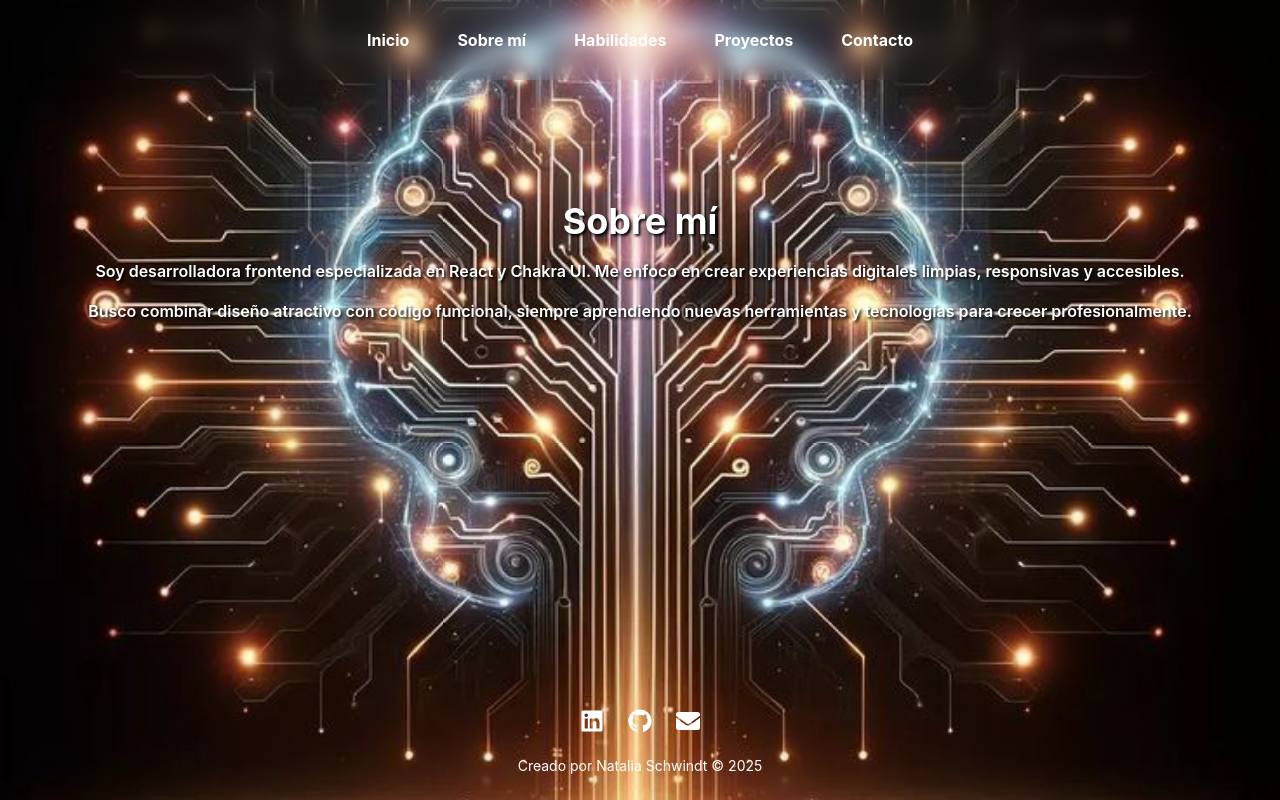
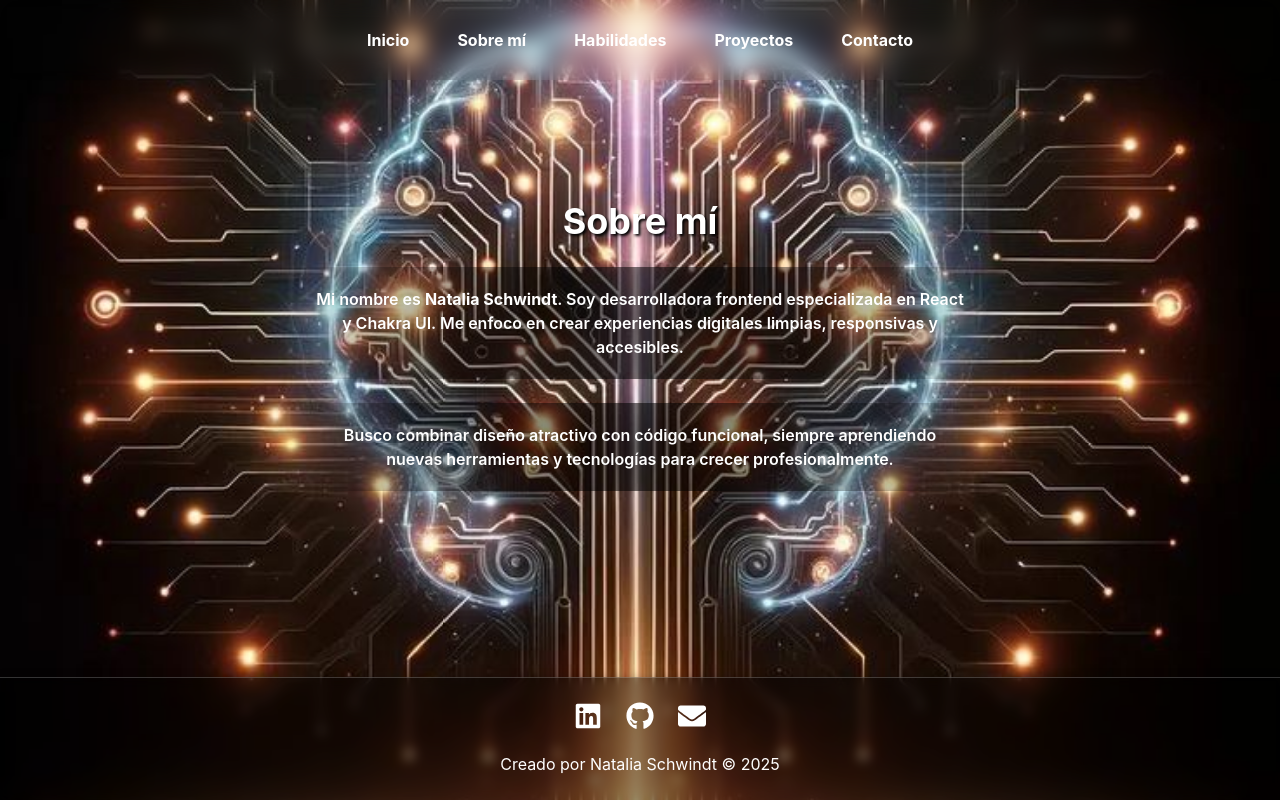
Before and after one commit to Natalia-Schwindt/portfolioReact2025, a React (Vite) app: page /presentation in a window 1280 px wide. Built offline with nearby package versions, Linux system fonts and the light colour scheme.

Commit message:
Mejorando visualizacion del texto

```diff
--- a/src/components/Footer.jsx
+++ b/src/components/Footer.jsx
@@ -1,23 +1,43 @@
-import { Box, Flex, Link, Icon, Text, HStack, VStack } from "@chakra-ui/react";
+import { Box, Link, Icon, Text, HStack, VStack } from "@chakra-ui/react";
 import { FaLinkedin, FaGithub, FaEnvelope } from "react-icons/fa";
 
 const Footer = () => {
   return (
-    <Box as="footer" bg="transparent" color="white" py={6} mt={8}>
+    <Box
+      as="footer"
+      py={6}
+      mt={8}
+      color="white"
+      bg={{ base: "transparent", lg: "rgba(0, 0, 0, 0.4)" }}
+      sx={{
+        backdropFilter: { lg: "blur(6px)" },
+        WebkitBackdropFilter: { lg: "blur(6px)" },
+        boxShadow: { lg: "0 2px 10px rgba(0, 0, 0, 0.3)" },
+        borderTop: { lg: "1px solid rgba(255, 255, 255, 0.2)" },
+      }}
+    >
       <VStack spacing={4}>
         <HStack spacing={6}>
-          <Link href="https://www.linkedin.com/in/natalia-schwindt-3a3438115/" isExternal aria-label="LinkedIn">
-            <Icon as={FaLinkedin} boxSize={6} />
+          <Link
+            href="https://www.linkedin.com/in/natalia-schwindt-3a3438115/"
+            isExternal
+            aria-label="LinkedIn"
+          >
+            <Icon as={FaLinkedin} boxSize={{ base: 6, lg: 7 }} />
           </Link>
-          <Link href="https://github.com/Natalia-Schwindt" isExternal aria-label="GitHub">
-            <Icon as={FaGithub} boxSize={6} />
+          <Link
+            href="https://github.com/Natalia-Schwindt"
+            isExternal
+            aria-label="GitHub"
+          >
+            <Icon as={FaGithub} boxSize={{ base: 6, lg: 7 }} />
           </Link>
           <Link href="mailto:naty8014l@gmail.com" aria-label="Correo">
-            <Icon as={FaEnvelope} boxSize={6} />
+            <Icon as={FaEnvelope} boxSize={{ base: 6, lg: 7 }} />
           </Link>
         </HStack>
 
-        <Text fontSize="sm" textAlign="center">
+        <Text fontSize={{ base: "sm", lg: "md" }} textAlign="center">
           Creado por Natalia Schwindt © 2025
         </Text>
       </VStack>
--- a/src/pages/Contact.jsx
+++ b/src/pages/Contact.jsx
@@ -15,15 +15,27 @@ const Contact = () => {
         fontSize={["3xl", "4xl"]}
         mb={6}
         fontWeight="semibold"
+        textShadow="2px 2px 3px rgba(0,0,0,1)"
       >
         Contacto
       </Heading>
 
-      <Text
-        fontSize={["sm", "md"]} fontWeight="semibold" textShadow="2px 2px 3px rgba(0,0,0,1)"
+      <Box
+        maxW="700px"
+        mx="auto"
+        px={[4, 6]}
+        py={[3, 5]}
+        borderRadius="xl"
+        bg="radial-gradient(circle, rgba(0,0,0,0.6) 0%, rgba(0,0,0,0.2) 80%, transparent 100%)"
       >
-        ¿Te gustaría colaborar conmigo, tienes alguna consulta o simplemente quieres saber más sobre mi trabajo? Estoy aquí para ayudarte y encantada de conectar contigo. No dudes en escribirme; siempre respondo con ganas de dialogar y explorar nuevas oportunidades. ¡Será un placer recibir tu mensaje!
-      </Text>
+        <Text
+          fontSize={["sm", "md"]}
+          fontWeight="semibold"
+          textShadow="2px 2px 3px rgba(0,0,0,1)"
+        >
+          ¿Te gustaría colaborar conmigo, tienes alguna consulta o simplemente quieres saber más sobre mi trabajo? Estoy aquí para ayudarte y encantada de conectar contigo. No dudes en escribirme; siempre respondo con ganas de dialogar y explorar nuevas oportunidades. ¡Será un placer recibir tu mensaje!
+        </Text>
+      </Box>
     </Box>
   );
 };
--- a/src/pages/Home.jsx
+++ b/src/pages/Home.jsx
@@ -3,7 +3,13 @@ import { Box, Heading, Text } from "@chakra-ui/react";
 const Home = () => {
   return (
     <Box flex="1" display="flex" alignItems="center" justifyContent="center" px={4}>
-      <Box textAlign="center">
+      <Box
+        textAlign="center"
+        px={[4, 6]}
+        py={[3, 5]}
+        borderRadius="xl"
+        bg="radial-gradient(circle, rgba(0,0,0,0.6) 0%, rgba(0,0,0,0.2) 80%, transparent 100%)"
+      >
         <Heading
           as="h1"
           pt={250}
--- a/src/pages/Presentation.jsx
+++ b/src/pages/Presentation.jsx
@@ -12,21 +12,38 @@ const Presentation = () => {
       <Heading
         as="h2"
         fontSize={["3xl", "4xl"]}
-        mb={4}
+        mb={6}
         textShadow="2px 2px 3px rgba(0,0,0,1)"
       >
         Sobre mí
       </Heading>
 
-      <Stack spacing={4}>
-        <Text fontSize={["sm", "md"]} fontWeight="semibold" textShadow="2px 2px 3px rgba(0,0,0,1)">
-          Soy desarrolladora frontend especializada en React y Chakra UI.
-          Me enfoco en crear experiencias digitales limpias, responsivas y accesibles.
-        </Text>
-        <Text fontSize={["sm", "md"]} fontWeight="semibold" textShadow="2px 2px 3px rgba(0,0,0,1)">
-          Busco combinar diseño atractivo con código funcional, siempre aprendiendo
-          nuevas herramientas y tecnologías para crecer profesionalmente.
-        </Text>
+      <Stack spacing={6} align="center">
+        <Box
+          maxW="700px"
+          px={[4, 6]}
+          py={[3, 5]}
+          borderRadius="xl"
+          bg="radial-gradient(circle, rgba(0,0,0,0.6) 0%, rgba(0,0,0,0.2) 80%, transparent 100%)"
+        >
+          <Text fontSize={["sm", "md"]} fontWeight="semibold">
+            Mi nombre es <strong>Natalia Schwindt</strong>. Soy desarrolladora frontend especializada en React y Chakra UI.
+            Me enfoco en crear experiencias digitales limpias, responsivas y accesibles.
+          </Text>
+        </Box>
+
+        <Box
+          maxW="700px"
+          px={[4, 6]}
+          py={[3, 5]}
+          borderRadius="xl"
+          bg="radial-gradient(circle, rgba(0,0,0,0.6) 0%, rgba(0,0,0,0.2) 80%, transparent 100%)"
+        >
+          <Text fontSize={["sm", "md"]} fontWeight="semibold">
+            Busco combinar diseño atractivo con código funcional, siempre aprendiendo
+            nuevas herramientas y tecnologías para crecer profesionalmente.
+          </Text>
+        </Box>
       </Stack>
     </Box>
   );
```
